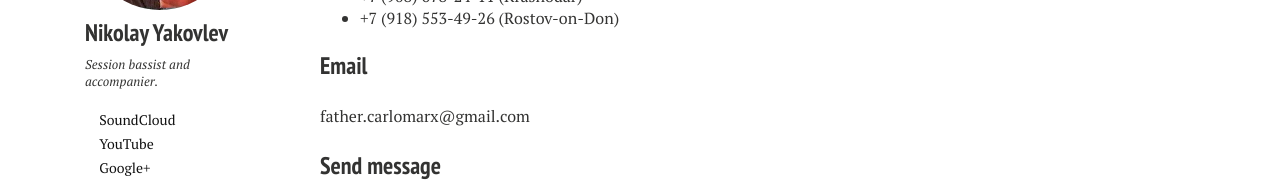
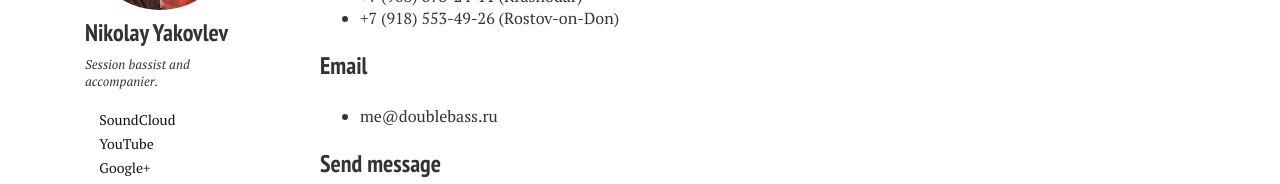
Before and after one commit to yallie/doublebass.ru, a Jekyll site: the page built from contact.md, in a window 1280 px wide, cut to the strip 0-717 px from the top of the page. Shown: the part 518-702 px from the top of the strip. Built offline with Jekyll 4.4.1, drawn with Linux system fonts in a browser that asks for light colours; nearby versions of some CDN libraries; some web fonts are replaced.

Commit message:
Changed email address.

```diff
--- a/contact.md
+++ b/contact.md
@@ -16,7 +16,7 @@ image:
 
 ### Email
 
-father.carlomarx@gmail.com
+* me@doublebass.ru
 
 ### Send message
 
```
